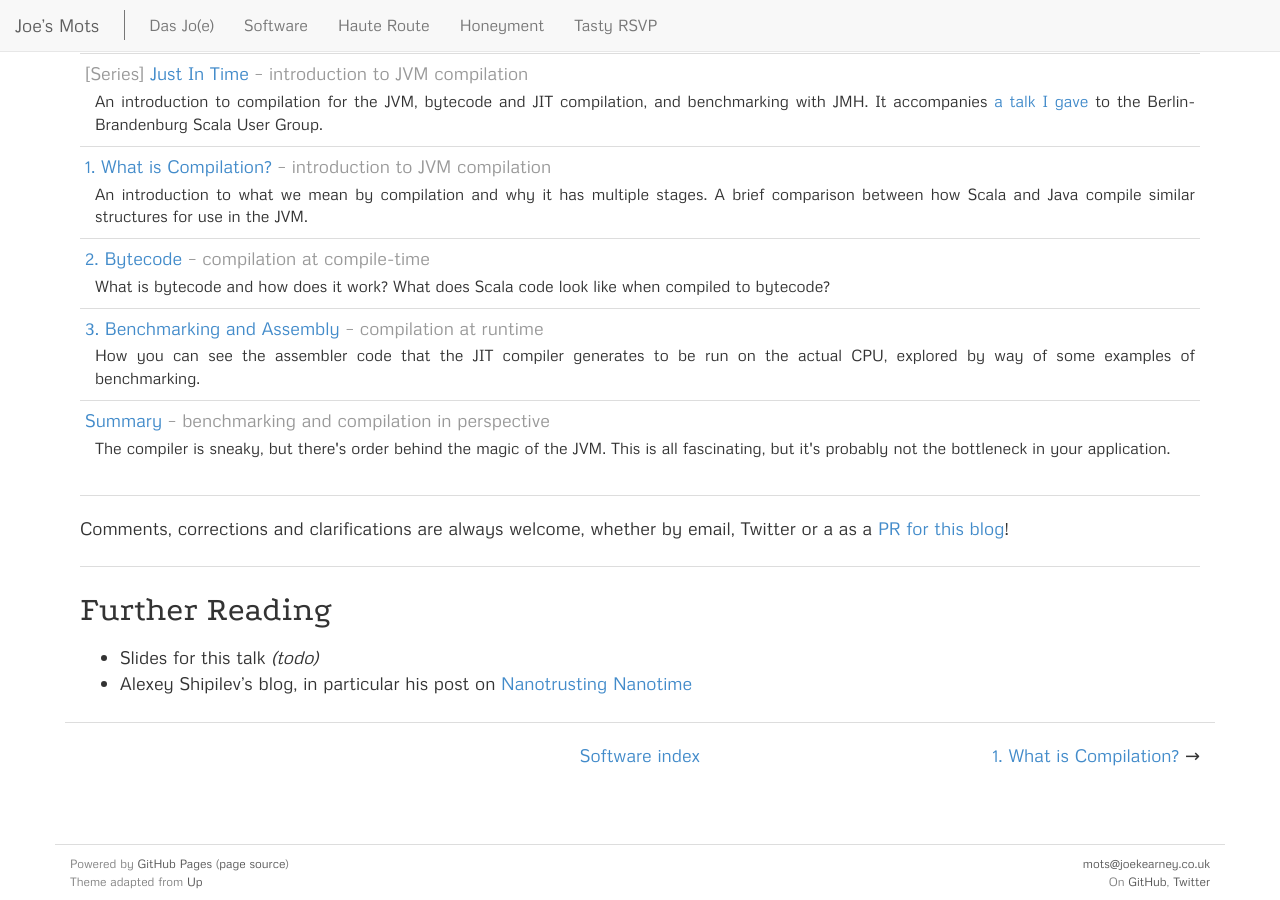
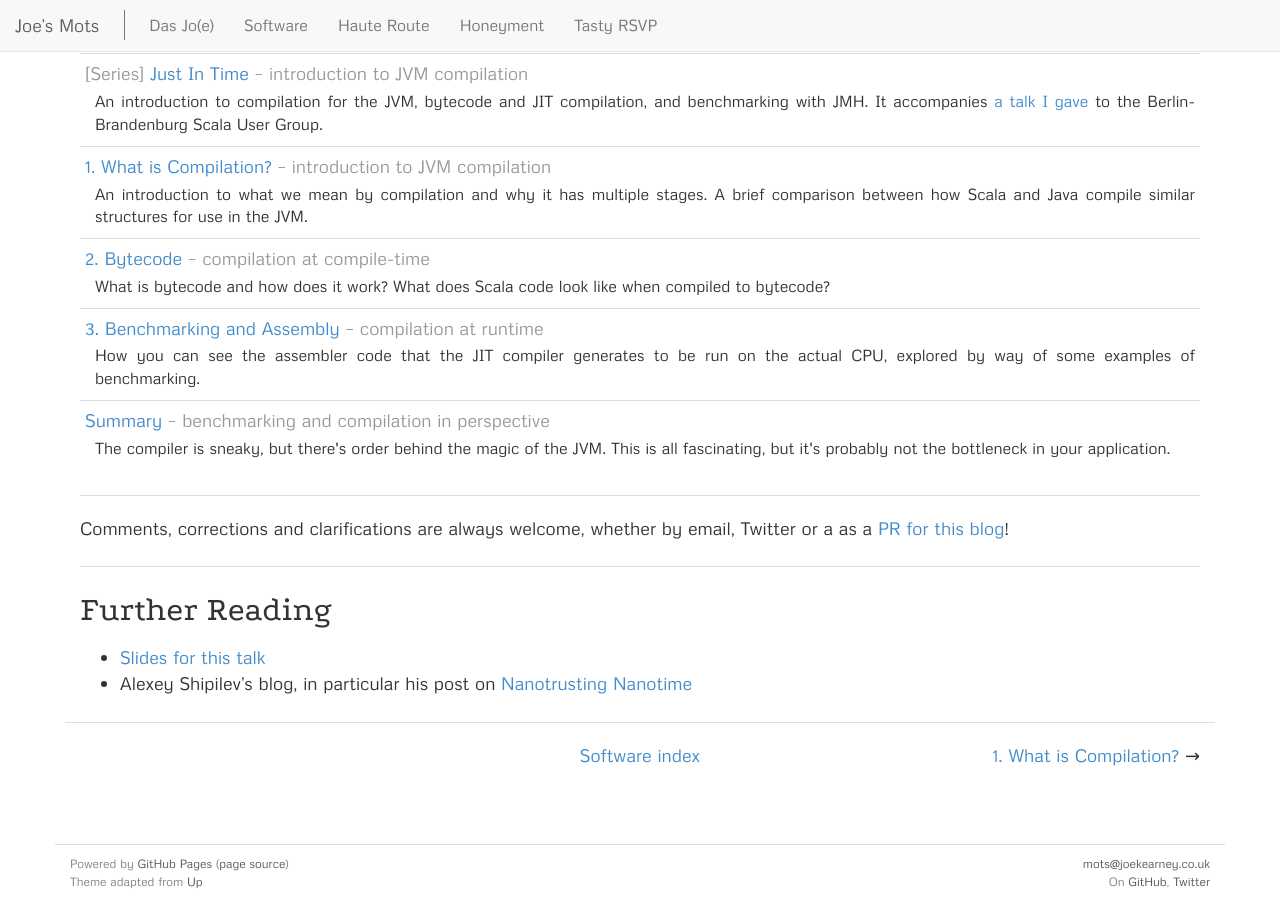
Before and after one commit to joekearney/joekearney.github.io, a Jekyll site: the page built from _posts/software/just-in-time/2016-02-24-just-in-time-0.md, in a window 1280 px wide and 900 px high, scrolled down 651 px. Built offline with Jekyll 4.4.1, drawn with Linux system fonts in a browser that asks for light colours; comment, search, counter and statistics services are not loaded.

Commit message:
Add just-in-time slides

```diff
--- a/_posts/software/just-in-time/0-intro.md
+++ b/_posts/software/just-in-time/0-intro.md
@@ -18,5 +18,5 @@ Comments, corrections and clarifications are always welcome, whether by email, T
 
 ## Further Reading
 
-* Slides for this talk _(todo)_
+* [Slides for this talk](/assets/just-in-time.pdf)
 * Alexey Shipilev's blog, in particular his post on [Nanotrusting Nanotime](http://shipilev.net/blog/2014/nanotrusting-nanotime/)
```
Also changed, not shown: 1 other file.
